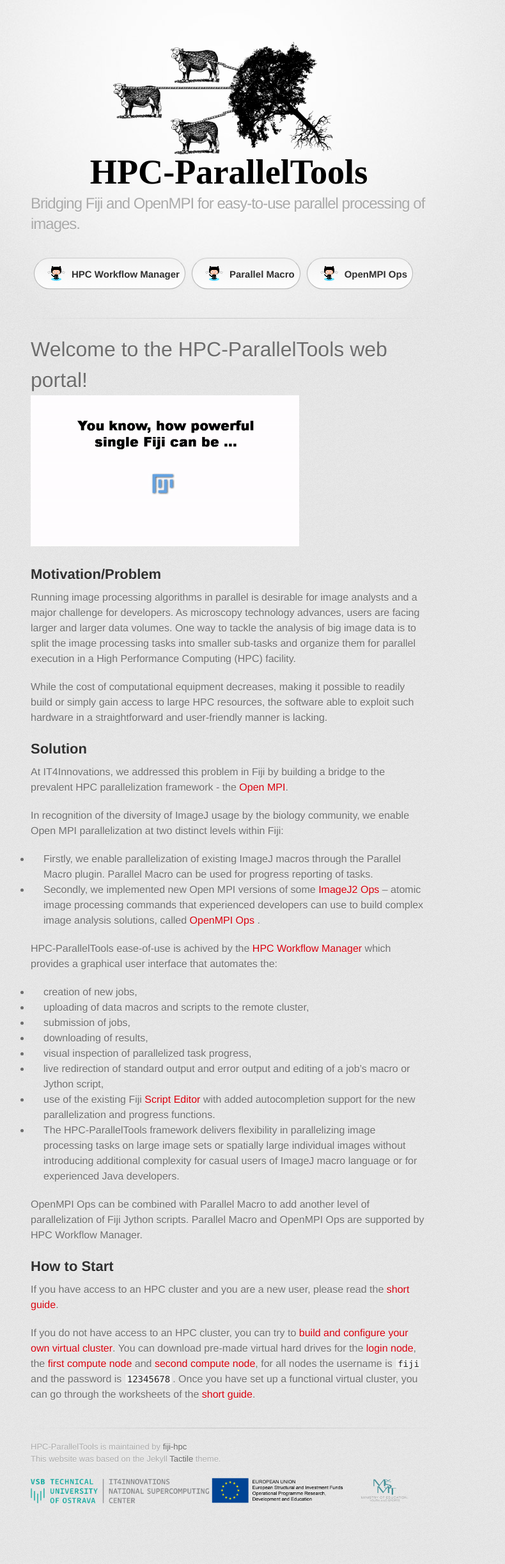
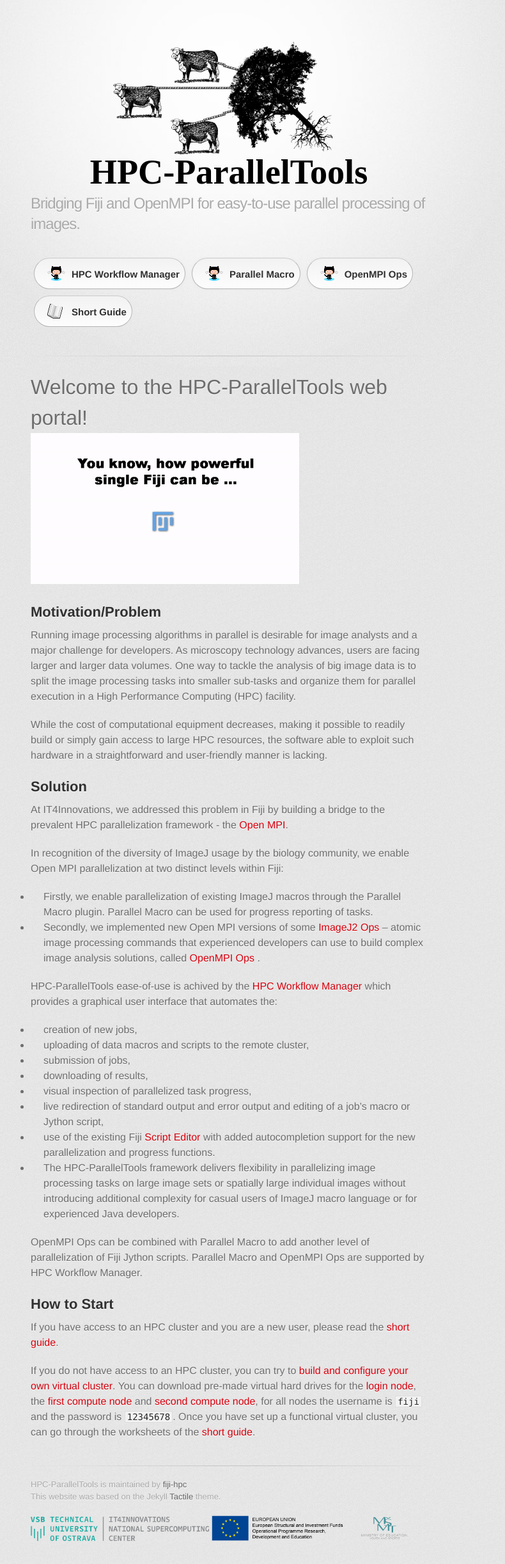
Before and after one commit to fiji-hpc/hpc-parallel-tools, a Jekyll site: the page built from index.md, in a window 1280 px wide. Shown: the whole page at 64% size, without its empty margins (282-1072 px from the left). Built offline with Jekyll 4.4.1, drawn with Linux system fonts in a browser that asks for light colours; some web fonts are replaced; our own code applies the rules of GitHub Pages for plain Markdown files; before the commit the page ends 2386 px from its top, so only the background shows below that.

Commit message:
add documentation button

```diff
--- a/_layouts/default.html
+++ b/_layouts/default.html
@@ -1,6 +1,8 @@
 <!DOCTYPE html>
 <html lang="{{ site.lang | default: "en-US" }}">
   <head>
+	<link rel="shortcut icon" href="/assets/images/favicon.ico">
+	<meta name="theme-color" content="#ffffff">
     <meta charset='utf-8'>
     <meta name="viewport" content="width=device-width, initial-scale=1">
     <meta http-equiv="X-UA-Compatible" content="IE=edge">
@@ -19,15 +21,16 @@
       <div class="inner">
 
         <header>
-		  <img src="assets/images/hpc-paralleltools-logo.svg" width="45%" height="45%" class="center" alt="{{ page.title | default: site.title | default: site.github.repository_name }}" >
+		  <img src="assets/images/hpc-paralleltools-logo.svg" class="center" alt="{{ page.title | default: site.title | default: site.github.repository_name }}" id="HPC-ParallelTools">
           <!-- <h1>{{ page.title | default: site.title | default: site.github.repository_name }}</h1> -->
           <h2>{{ page.description | default: site.description | default: site.github.project_tagline }}</h2>
         </header>
         <section id="downloads" class="clearfix">
           {% if site.show_downloads %}
-          <a href="https://github.com/fiji-hpc/hpc-workflow-manager-full" id="view-on-github" class="button"><span>HPC Workflow Manager</span></a>
-          <a href="https://github.com/fiji-hpc/parallel-macro" id="view-on-github" class="button"><span>Parallel Macro</span></a>
-		  <a href="https://github.com/fiji-hpc/scijava-parallel-mpi" id="view-on-github" class="button"><span>OpenMPI Ops</span></a>
+          <a href="https://github.com/fiji-hpc/hpc-workflow-manager-full" class="button github-sourcecode" ><span>HPC Workflow Manager</span></a>
+          <a href="https://github.com/fiji-hpc/parallel-macro" class="button github-sourcecode" ><span>Parallel Macro</span></a>
+		  <a href="https://github.com/fiji-hpc/scijava-parallel-mpi" class="button github-sourcecode" ><span>OpenMPI Ops</span></a>
+		  <a href="https://github.com/fiji-hpc/parallel-macro/wiki/Short-Guide" class="button documentation" ><span>Short Guide</span></a>
           {% endif %}
         </section>
         <hr>
@@ -41,8 +44,8 @@
         {% endif %}
 		This website was based on the Jekyll <a href="https://github.com/pages-themes/tactile">Tactile</a> theme.
 		<br/><br/>
-		<img src="assets\images\IT4I -EN.png" alt="IT4Innovations logo" width="45%" height="45%">
-		<img src="assets\images\funding.png" alt="Funding" width="50%" height="50%">
+		<img src="assets/images/IT4I-EN.png" alt="IT4Innovations logo" id="logo">
+		<img src="assets/images/funding.png" alt="Funding" id="funding">
         </footer>
       </div>
     </div>
--- a/assets/css/style.scss
+++ b/assets/css/style.scss
@@ -3,9 +3,33 @@
 
 @import "jekyll-theme-tactile";
 
-#view-on-github {
-	width:auto;
+
+.github-sourcecode span {
+	background: transparent url(../images/octocat-icon.png) 12px 50% no-repeat;
+}
+
+.documentation span {
+	background: transparent url(../images/book.svg) 12px 50% no-repeat;
+}
+
+a.button {
+	width: auto;
 	margin:5px;
+}
+
+#logo {
+	width: 45%;
+	height: 45%;
+}
+
+#funding {
+	width: 50%;
+	height: 50%;
+}
+
+#HPC-ParallelTools {
+	width: 70%;
+	height: 70%;
 }
 
 .center {
```
Also changed, not shown: assets/images/IT4I-EN.png (renamed from assets/images/IT4I -EN.png), assets/images/book.svg (added), assets/images/favicon.ico (added), assets/images/site.webmanifest (added), script/.rubocop.yml (renamed from .rubocop.yml), 1 other file.
